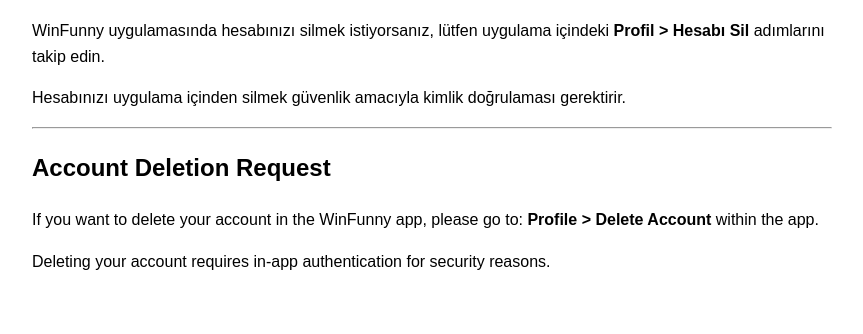
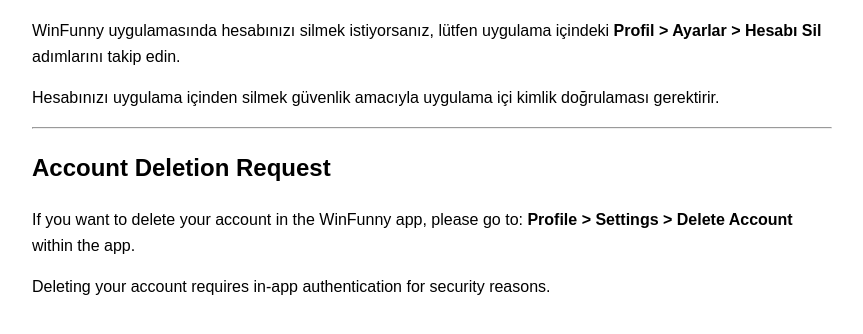
Before and after one commit to winfunny/account-deletion, a plain HTML site: page index.html in a window 1280 px wide. Shown: the part 136-470 px from the top of the page, without its empty margins (208-1071 px from the left). Drawn offline with Linux system fonts and the light colour scheme.

Commit message:
Update index.html

```diff
--- a/index.html
+++ b/index.html
@@ -20,16 +20,16 @@
     <h1>Hesap Silme Talebi</h1>
     <p>
         WinFunny uygulamasında hesabınızı silmek istiyorsanız, lütfen uygulama içindeki
-        <strong>Profil > Hesabı Sil</strong> adımlarını takip edin.
+        <strong>Profil > Ayarlar > Hesabı Sil</strong> adımlarını takip edin.
     </p>
     <p>
-        Hesabınızı uygulama içinden silmek güvenlik amacıyla kimlik doğrulaması gerektirir.
+        Hesabınızı uygulama içinden silmek güvenlik amacıyla uygulama içi kimlik doğrulaması gerektirir.
     </p>
     <hr/>
     <h2>Account Deletion Request</h2>
     <p>
         If you want to delete your account in the WinFunny app, please go to:
-        <strong>Profile > Delete Account</strong> within the app.
+        <strong>Profile > Settings > Delete Account</strong> within the app.
     </p>
     <p>
         Deleting your account requires in-app authentication for security reasons.
```
